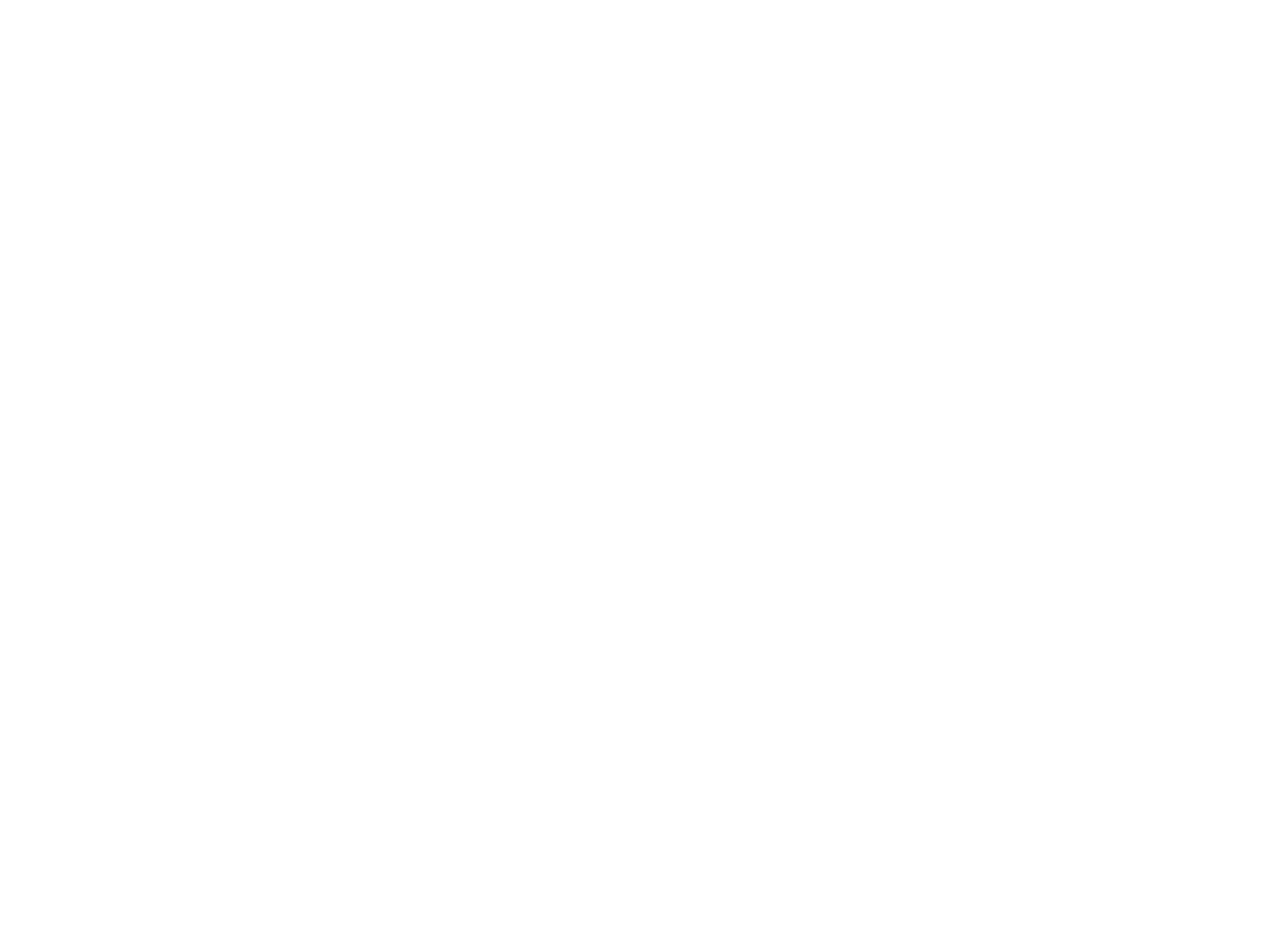
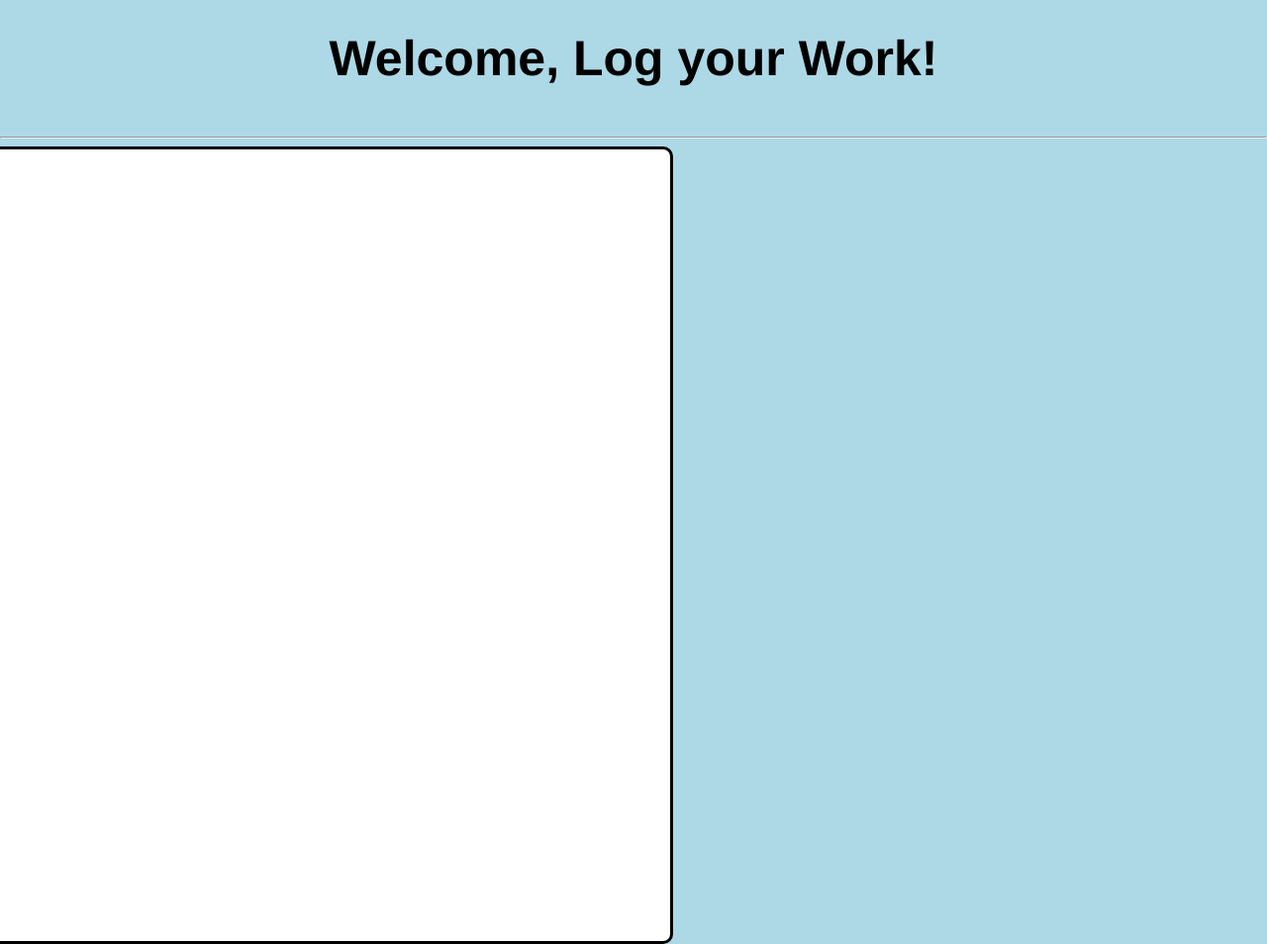
Before and after one commit to Dewelg/workapp, a plain HTML site: page project/page2/index2.html in a window 1280 px wide. Shown: the whole page at 99% size. Before the commit the page ends 800 px from the top, so only its background shows below. Drawn offline with Linux system fonts and the light colour scheme.

Commit message:
working on it

```diff
--- a/project/page2/index2.html
+++ b/project/page2/index2.html
@@ -5,8 +5,29 @@
     <meta http-equiv="X-UA-Compatible" content="IE=edge">
     <meta name="viewport" content="width=device-width, initial-scale=1.0">
     <title>Log Your Work!</title>
+    <link rel="stylesheet" href="style2.css">
 </head>
 <body>
+    <header>Welcome, Log your Work!</header>
+    <hr>
+    <div id="entry">
+        <button>Add Photo</button>
+    </div>
+    <nav id="sidenav">
+        <a href="">
+            Entry
+        </a>
+        <a href="">
+            DashBoard
+        </a>
+        <a href="">
+            Settings
+        </a>
+        <a href="">
+            Report
+        </a>
+    </nav>
+
 
 </body>
 </html>
--- /dev/null
+++ b/project/page2/style2.css
@@ -0,0 +1,45 @@
+body{
+    margin: 0px;
+    background-color: lightblue;
+}
+
+header{
+    font-size: 50px;
+    font-weight: bold;
+    font-family: 'Franklin Gothic Medium', 'Arial Narrow', Arial, sans-serif;
+    text-align: center;
+    height: 100px;
+    margin-top: 30px;
+}
+
+#sidenav{
+    width: 200px;
+    margin: 0;
+  padding: 0;
+  position: fixed;
+  height: 100%;
+  overflow: auto;
+
+}
+
+
+a{
+    list-style: none;
+    display: block;
+  color: white;
+  padding: 16px;
+  text-decoration: black;
+  font-weight: bold;
+
+
+}
+
+#entry{
+    height: 800px;
+    width: 1000px;
+    background-color: white;
+    float: right;
+    border-radius: 10px;
+    border-style: solid;
+    margin-right: 600px;
+}
```
Also changed, not shown: project/page1/index.html (+1 -1 lines).
